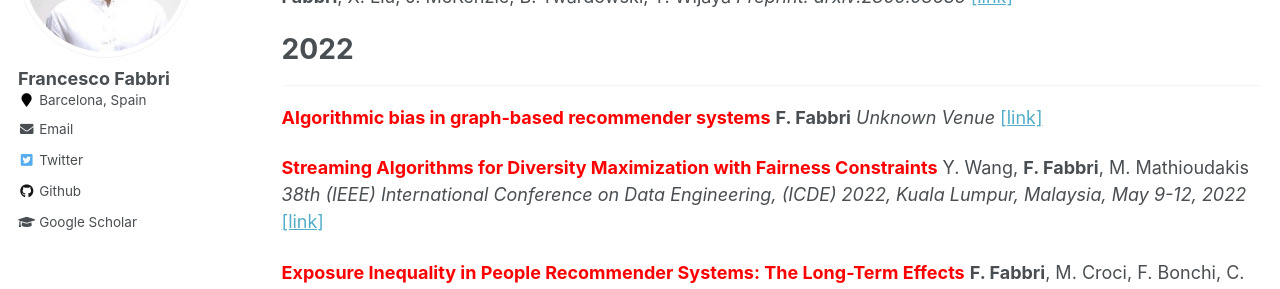
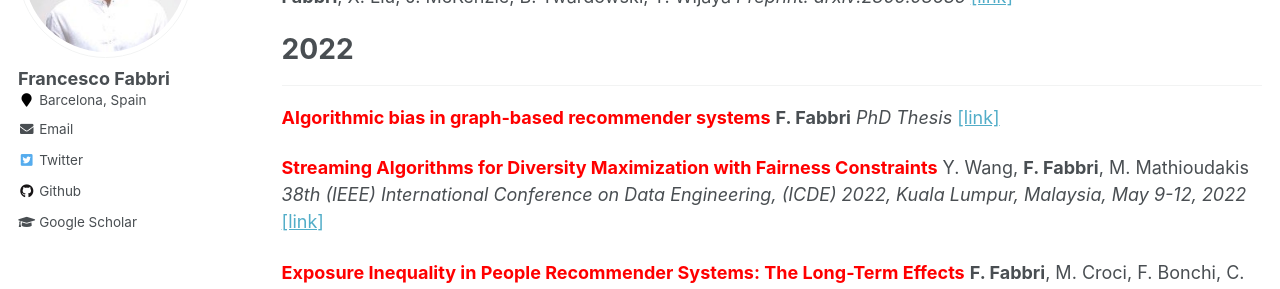
Before and after one commit to FraFabbri/frafabbri.github.io, a Jekyll site: the page built from _pages/publications.md, in a window 1280 px wide and 900 px high, scrolled down 946 px. Shown: the part 153-442 px from the top of the window. Built offline with Jekyll 4.4.1, drawn with Linux system fonts in a browser that asks for light colours.

Commit message:
changed main

```diff
--- a/_pages/publications.md
+++ b/_pages/publications.md
@@ -46,7 +46,7 @@ sitemap: false
 ***
 
 **<span style='color:red'>Algorithmic bias in graph-based recommender systems</span>** **F. Fabbri**
-*Unknown Venue* <a href="https://repositori.upf.edu/handle/10230/54794">[link]</a>
+*PhD Thesis* <a href="https://repositori.upf.edu/handle/10230/54794">[link]</a>
 
 **<span style='color:red'>Streaming Algorithms for Diversity Maximization with Fairness Constraints</span>** Y. Wang, **F. Fabbri**, M. Mathioudakis
 *38th (IEEE) International Conference on Data Engineering, (ICDE) 2022, Kuala Lumpur, Malaysia, May 9-12, 2022* <a href="https://arxiv.org/pdf/2208.00194.pdf">[link]</a>
```
Also changed, not shown: _pages/publications_old.md (+1 -1 lines), Gemfile.lock (deleted).
